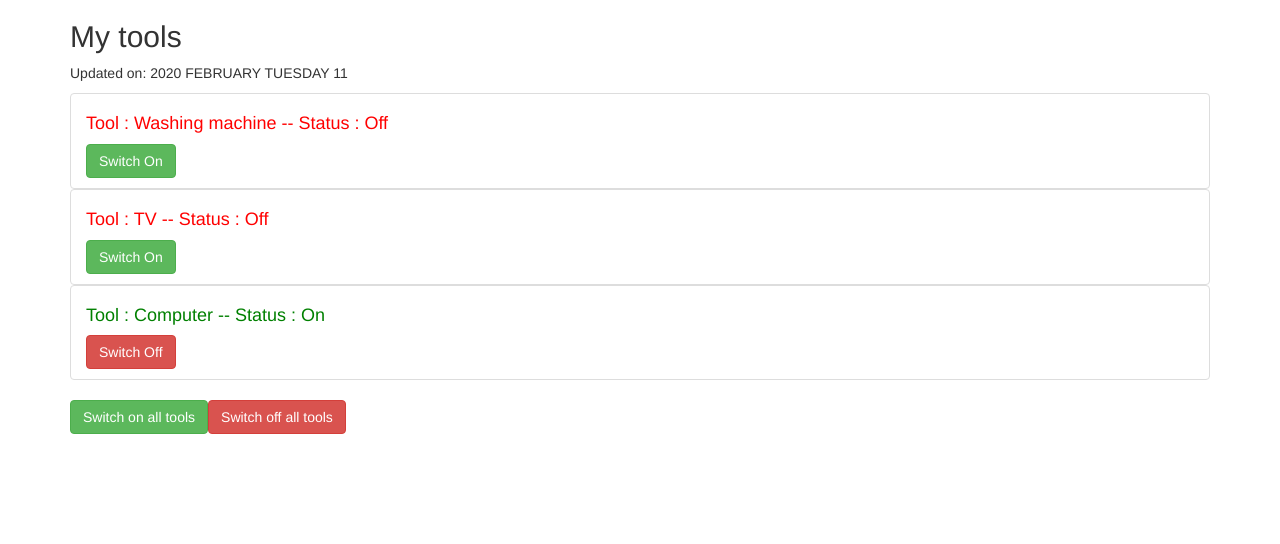
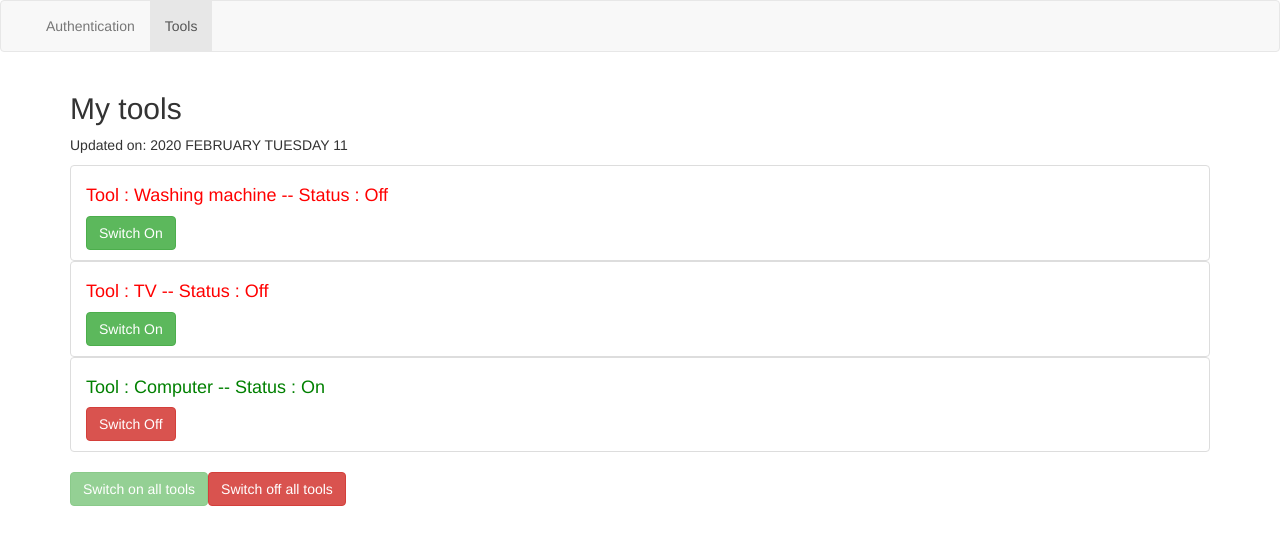
Before and after one commit to ln56b/Angular-ToolApp-OC, an Angular app: page /tools in a window 1280 px wide. Before the commit this address led to /. Shown: the top 544 px of the page. Built offline with nearby package versions, Linux system fonts and the light colour scheme.

Commit message:
implemented Router

```diff
--- a/src/app/app.component.html
+++ b/src/app/app.component.html
@@ -2,27 +2,22 @@
 <!-- 6. Apply disable on button if user is not authenticated -->
 <!-- 8. Add future method on button to bind on click event -->
 
+<nav class="navbar navbar-default">
+  <div class="container-fluid">
+    <div class="navbar-collapse">
+      <ul class="nav navbar-nav">
+        <li routerLinkActive="active">
+          <a routerLink="auth">Authentication</a>
+        </li>
+        <li routerLinkActive="active"><a routerLink="tools">Tools</a></li>
+      </ul>
+    </div>
+  </div>
+</nav>
 <div class="container">
   <div class="row">
     <div class="col-xs-12">
-      <h2>My tools</h2>
-
-      <p>Updated on: {{ lastUpdate | async | date: 'y MMMM EEEE d' | uppercase }} </p>
-      <ul class="list-group">
-        <app-tool
-        *ngFor="let tool of tools; let i = index"
-        [indexOfTool] = i
-        [toolName]="tool.name"
-        [toolStatus]="tool.status"
-        ></app-tool>
-      </ul>
-      <button class="btn btn-success"
-      [disabled]="!isAuth"
-      (click)="onSwitchOn()"
-      >Switch on all tools</button>
-      <button class="btn btn-danger"
-      (click)="onSwitchOff()"
-      >Switch off all tools</button>
+      <router-outlet></router-outlet>
     </div>
   </div>
 </div>
--- a/src/app/app.component.ts
+++ b/src/app/app.component.ts
@@ -2,44 +2,19 @@
 // 7. Create setTimeOut to modify auth status
 // 9. Create switchOn method to be used on click in html
 
-import { Component, OnInit } from "@angular/core";
-import { ToolService } from "./services/tool.services";
+import { Component } from "@angular/core";
 
 @Component({
   selector: "app-root",
   templateUrl: "./app.component.html",
   styleUrls: ["./app.component.scss"],
 })
-export class AppComponent implements OnInit {
+export class AppComponent {
   isAuth = false;
 
-  lastUpdate = new Promise((resolve, reject) => {
-    const date = new Date();
-    setTimeout(() => {
-      resolve(date);
-    }, 2000);
-  });
-  tools: any[];
-
-  constructor(private toolService: ToolService) {
+  constructor() {
     setTimeout(() => {
       this.isAuth = true;
     }, 4000);
   }
-
-  ngOnInit() {
-    this.tools = this.toolService.tools;
-  }
-
-  onSwitchOn() {
-    this.toolService.switchOnAll();
-  }
-
-  onSwitchOff() {
-    if (confirm("Are you sure you want to switch off all tools ?")) {
-      this.toolService.switchOffAll();
-    } else {
-      return null;
-    }
-  }
 }
--- a/src/app/app.module.ts
+++ b/src/app/app.module.ts
@@ -1,26 +1,31 @@
-import { BrowserModule } from '@angular/platform-browser';
-import { NgModule } from '@angular/core';
-import { FormsModule } from '@angular/forms';
+import { BrowserModule } from "@angular/platform-browser";
+import { NgModule } from "@angular/core";
+import { FormsModule } from "@angular/forms";
 
-import { AppRoutingModule } from './app-routing.module';
-import { AppComponent } from './app.component';
-import { ToolComponent } from './tool/tool.component';
+import { AppRoutingModule } from "./app-routing.module";
+import { AppComponent } from "./app.component";
+import { ToolComponent } from "./tool/tool.component";
 
-import { ToolService } from './services/tool.services'
+import { ToolService } from "./services/tool.services";
+import { AuthComponent } from "./auth/auth.component";
+import { ToolViewComponent } from "./tool-view/tool-view.component";
+import { RouterModule, Routes } from "@angular/router";
+
+const appRoutes: Routes = [
+  { path: "tools", component: ToolViewComponent },
+  { path: "auth", component: AuthComponent },
+  { path: "", component: ToolViewComponent },
+];
 
 @NgModule({
-  declarations: [
-    AppComponent,
-    ToolComponent
-  ],
+  declarations: [AppComponent, ToolComponent, AuthComponent, ToolViewComponent],
   imports: [
     BrowserModule,
     AppRoutingModule,
-    FormsModule
+    FormsModule,
+    RouterModule.forRoot(appRoutes),
   ],
-  providers: [
-    ToolService
-  ],
-  bootstrap: [AppComponent]
+  providers: [ToolService],
+  bootstrap: [AppComponent],
 })
-export class AppModule { }
+export class AppModule {}
--- /dev/null
+++ b/src/app/auth/auth.component.html
@@ -0,0 +1 @@
+<p>auth works!</p>
--- /dev/null
+++ b/src/app/auth/auth.component.ts
@@ -0,0 +1,15 @@
+import { Component, OnInit } from '@angular/core';
+
+@Component({
+  selector: 'app-auth',
+  templateUrl: './auth.component.html',
+  styleUrls: ['./auth.component.scss']
+})
+export class AuthComponent implements OnInit {
+
+  constructor() { }
+
+  ngOnInit(): void {
+  }
+
+}
--- a/src/app/first-component/first-component.component.html
+++ /dev/null
@@ -1 +0,0 @@
-<p>first-component works!</p>
--- /dev/null
+++ b/src/app/tool-view/tool-view.component.html
@@ -0,0 +1,17 @@
+<h2>My tools</h2>
+
+<p>Updated on: {{ lastUpdate | async | date: "y MMMM EEEE d" | uppercase }}</p>
+<ul class="list-group">
+  <app-tool
+    *ngFor="let tool of tools; let i = index"
+    [indexOfTool]="i"
+    [toolName]="tool.name"
+    [toolStatus]="tool.status"
+  ></app-tool>
+</ul>
+<button class="btn btn-success" [disabled]="!isAuth" (click)="onSwitchOn()">
+  Switch on all tools
+</button>
+<button class="btn btn-danger" (click)="onSwitchOff()">
+  Switch off all tools
+</button>
--- /dev/null
+++ b/src/app/tool-view/tool-view.component.ts
@@ -0,0 +1,37 @@
+import { Component, OnInit } from "@angular/core";
+import { ToolService } from "../services/tool.services";
+
+@Component({
+  selector: "app-tool-view",
+  templateUrl: "./tool-view.component.html",
+  styleUrls: ["./tool-view.component.scss"],
+})
+export class ToolViewComponent implements OnInit {
+  lastUpdate = new Promise((resolve, reject) => {
+    const date = new Date();
+    setTimeout(() => {
+      resolve(date);
+    }, 2000);
+  });
+
+  tools: any[];
+  isAuth = false;
+
+  constructor(private toolService: ToolService) {}
+
+  ngOnInit() {
+    this.tools = this.toolService.tools;
+  }
+
+  onSwitchOn() {
+    this.toolService.switchOnAll();
+  }
+
+  onSwitchOff() {
+    if (confirm("Are you sure you want to switch off all tools ?")) {
+      this.toolService.switchOffAll();
+    } else {
+      return null;
+    }
+  }
+}
```
Also changed, not shown: src/app/first-component/first-component.component.ts (deleted, +0 -15 lines), src/app/auth/auth.component.scss (added), src/app/tool-view/tool-view.component.scss (added).
